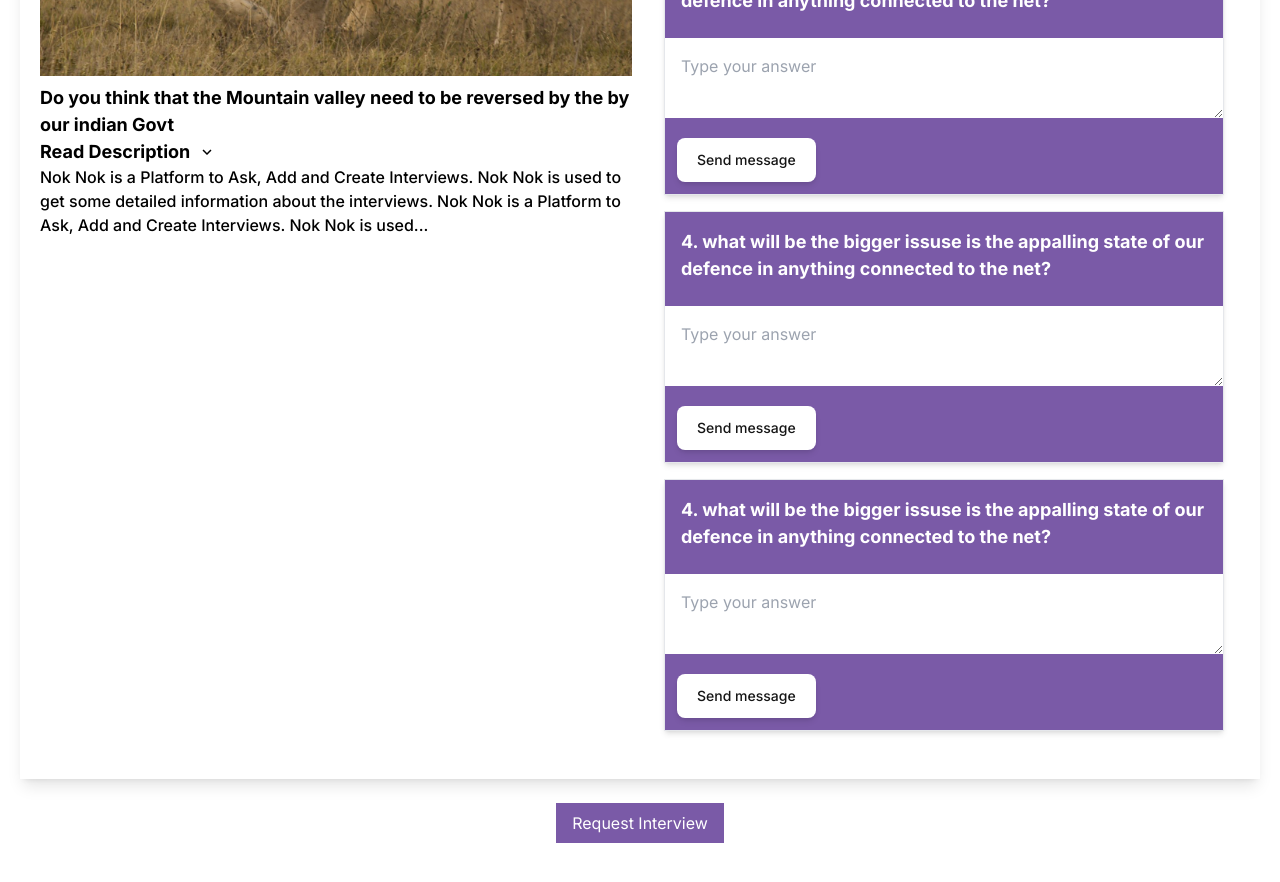
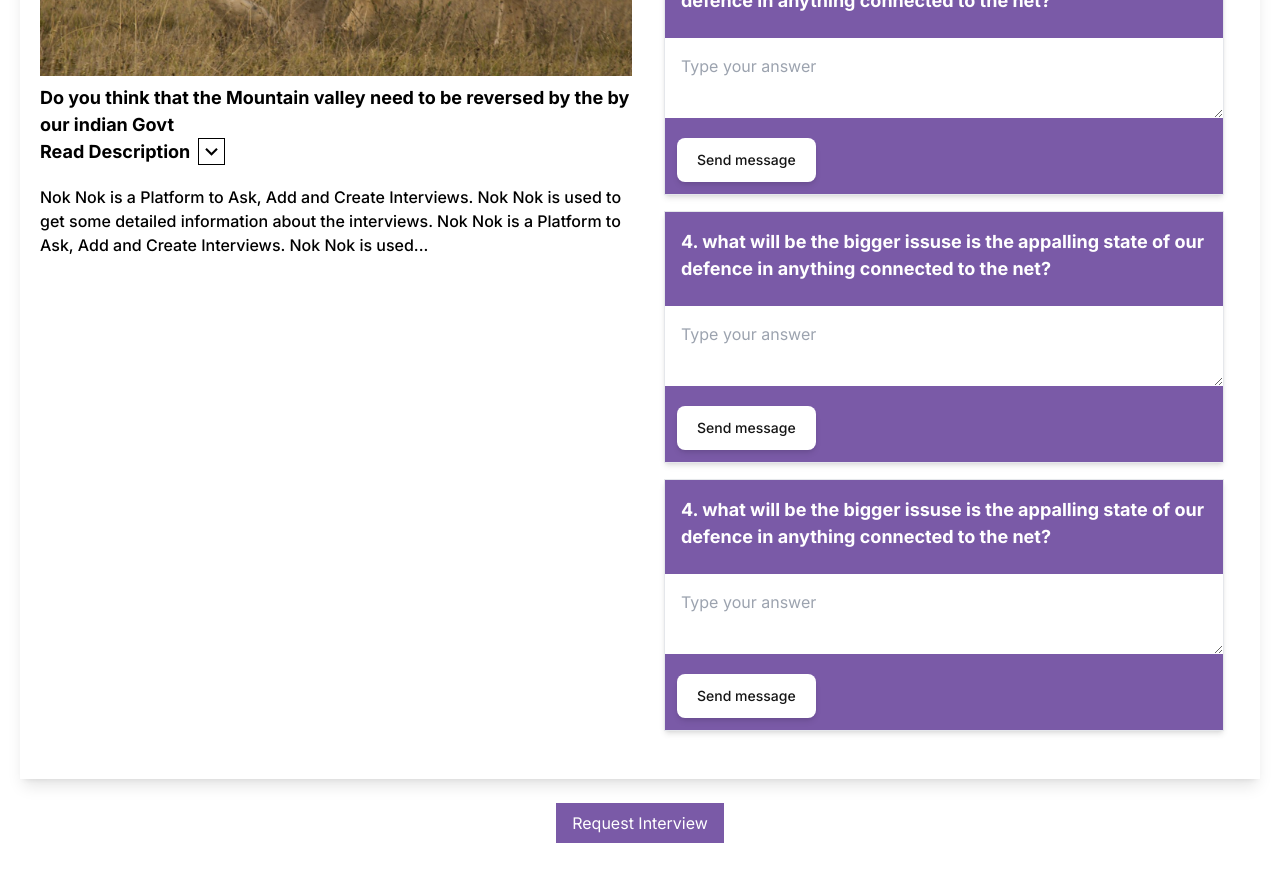
Before and after one commit to arunkumar24c/Nok-nok, a Next.js app: page /getinterview in a window 1280 px wide. Shown: the part 780-1662 px from the top of the page. Built offline with nearby package versions, Linux system fonts and the light colour scheme.

Commit message:
Update page.js

```diff
--- a/app/getinterview/page.js
+++ b/app/getinterview/page.js
@@ -73,17 +73,17 @@ const page = () => {
               <h2 className="flex gap-2 items-center">
                 Read Description{" "}
                 <span
-                  className="cursor-pointer"
+                  className="cursor-pointer border border-[black] hover:border-2 hover:border-black"
                   onClick={toggleShowFull}
                   style={{
                     transition: "transform 0.3s ease",
                     transform: arrowRotate ? "rotate(180deg)" : "rotate(0deg)",
                   }}
                 >
-                  <MdOutlineKeyboardArrowDown />
+                  <MdOutlineKeyboardArrowDown size={25} />
                 </span>
               </h2>
-              <p>{displayContent}</p>
+              <p className="py-5">{displayContent}</p>
             </div>
           </div>
           {/* right container */}
```
